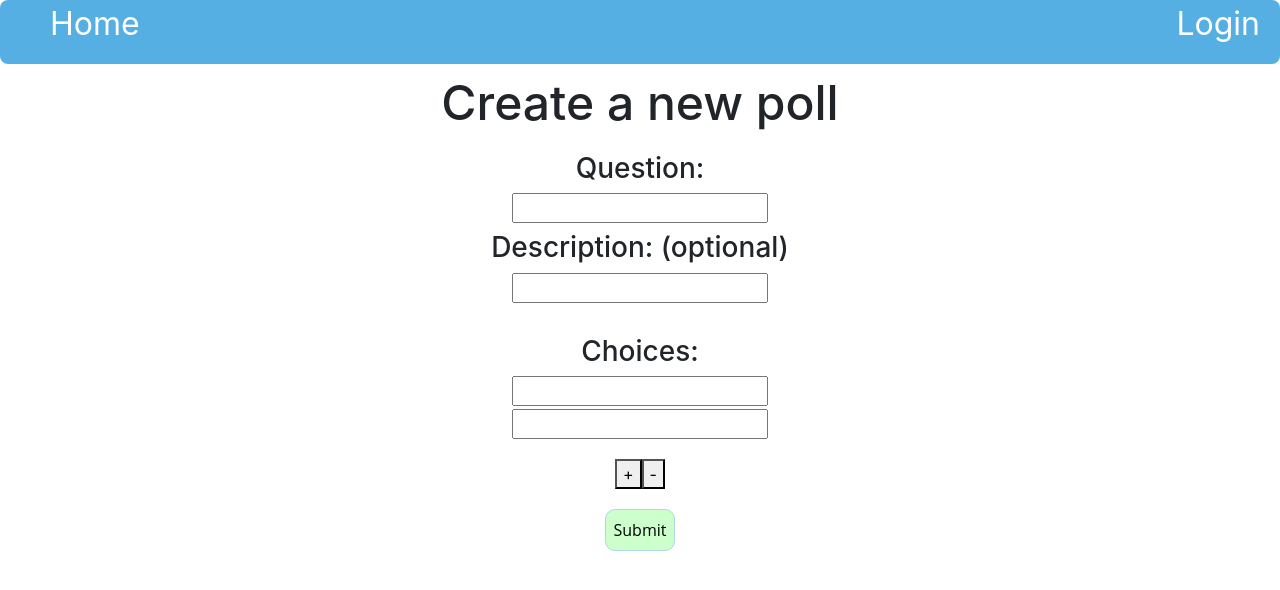
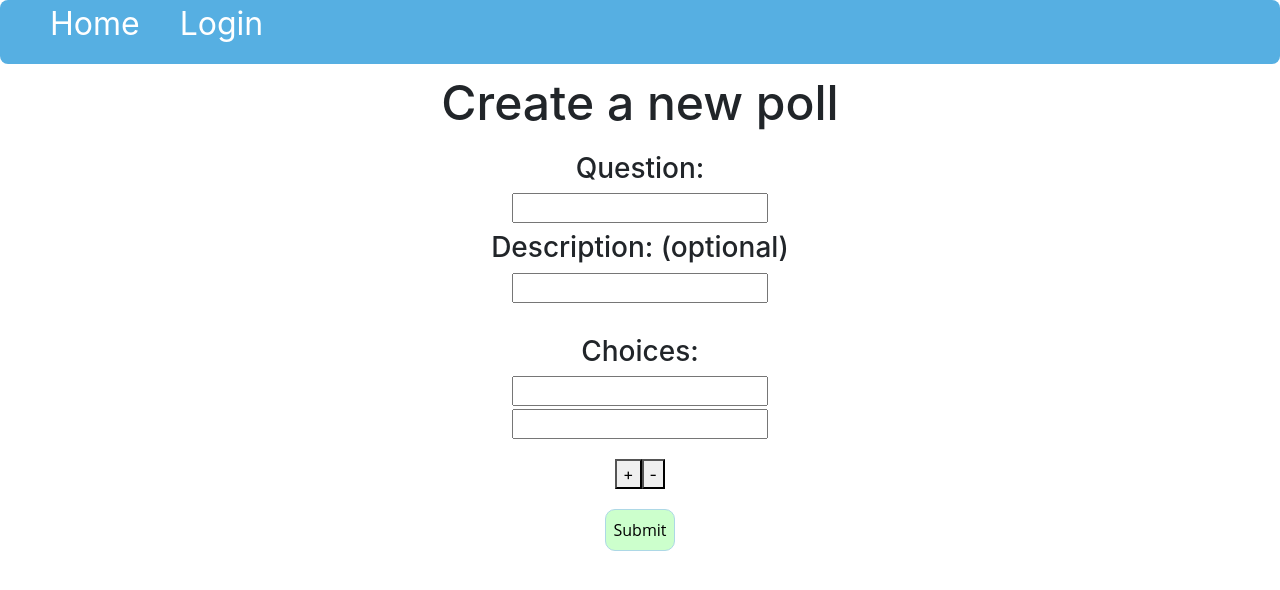
Before and after one commit to ChrisKCarr/Pollista-FrontEnd, a React (Create React App) app in the folder polly-app/: page /create in a window 1280 px wide. Shown: the top 590 px of the page. Built offline with nearby package versions, Linux system fonts and the light colour scheme; no server answers.

Commit message:
css fixes

```diff
--- a/polly-app/src/Components/Graph.js
+++ b/polly-app/src/Components/Graph.js
@@ -20,7 +20,7 @@ class Graph extends Component {
           indexLabelFontSize: 16,
           indexLabel: "{label} - {y}%",
           dataPoints: [
-            { y: 18, label: "Direct" },
+            { y: 18, label: "hello" },
             { y: 49, label: "Organic Search" },
             { y: 9, label: "Paid Search" },
             { y: 5, label: "Referral" },
--- a/polly-app/src/Components/Nav.css
+++ b/polly-app/src/Components/Nav.css
@@ -2,31 +2,52 @@ nav {
   background: rgb(86, 175, 226);
   display: flex;
   align-items: center;
-  justify-content: space-evenly;
   padding: 0 30px;
   height: 4em;
   border-radius: 8px;
+
 }
 .navLink {
   font-size: 2em;
   color: white;
   text-decoration: none;
+
 }
 .navLink:hover {
   color: blue;
   text-decoration: none;
 }
+.navContainer {
+  display: inline-block;
+  width: 100vw;
+}
 #Home {
   padding-left: 20px;
+  margin-right: 20px;
 }
 #NewPoll {
-  position: absolute;
+  position: sticky;
   top: 0;
   right: 43%;
+  margin-left: 20px;
+  margin-right: 20px;
 }
 #Login {
-  position: absolute;
+  position: sticky;
   top: 0;
   right: 0;
   padding-right: 20px;
+  margin-left: 20px;
 }
+#Logout {
+  position: sticky;
+  top: 0;
+  right: 0;
+  padding-right: 20px;
+  margin-left: 20px;
+  text-decoration: none;
+  color: white;
+  background: rgb(86, 175, 226);
+  border: none;
+}
+/* media query */
--- a/polly-app/src/Components/Nav.js
+++ b/polly-app/src/Components/Nav.js
@@ -12,14 +12,14 @@ function Nav(props) {
   const inOrOut = () => {
     if (window.sessionStorage.jwt) {
       return (
-        <div>
+        <>
           <Link className="navLink" id="NewPoll" to="/create">
             Create New Poll
           </Link>
           <button className="navLink" id="Logout" onClick={e => handleClick()}>
             Logout
           </button>
-        </div>
+        </>
       );
     } else {
       return (
@@ -34,14 +34,12 @@ function Nav(props) {
     }
   };
   return (
-    <div>
+    <div className="navContainer">
       <nav>
-        <div className="navContainer">
-          <Link className="navLink" id="Home" to="/">
-            Home
-          </Link>
-          {inOrOut()}
-        </div>
+        <Link className="navLink" id="Home" to="/">
+          Home
+        </Link>
+        {inOrOut()}
       </nav>
     </div>
   );
--- a/polly-app/src/Components/Poll.css
+++ b/polly-app/src/Components/Poll.css
@@ -4,6 +4,7 @@
   padding: 5px 0 20px 0;
   margin: 5px 400px 30px 400px;
   box-shadow: 0 0 5px -1px rgba(0, 0, 0, 0.2);
+  min-width: 400px;
 }
 .PollContainer:active {
   color: red;
--- a/polly-app/src/Components/Show.js
+++ b/polly-app/src/Components/Show.js
@@ -6,6 +6,7 @@ import PollContext from "../contexts/PollContext";
 import Graph from "./Graph";
 
 class Show extends Component {
+  //setting the context type to the object of poll context
   static contextType = PollContext;
   findPoll = () => {
     if (this.context.polls) {
```
